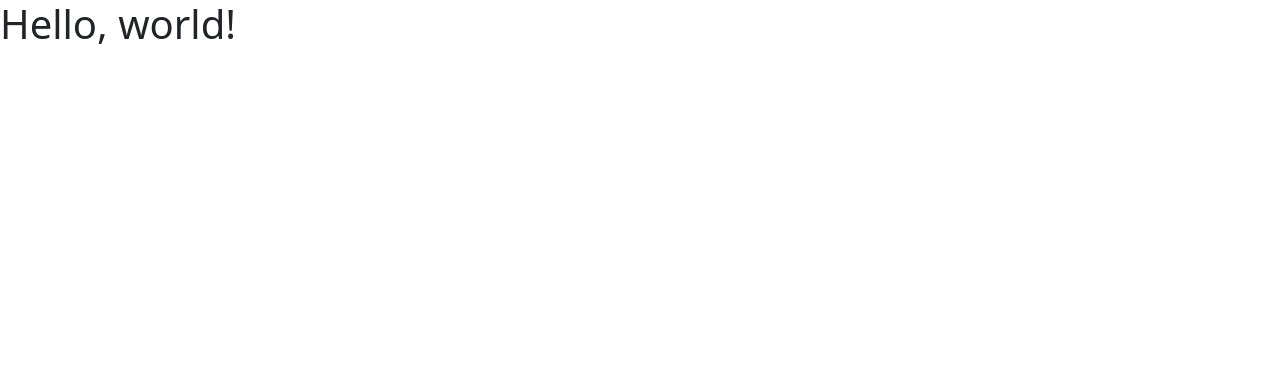
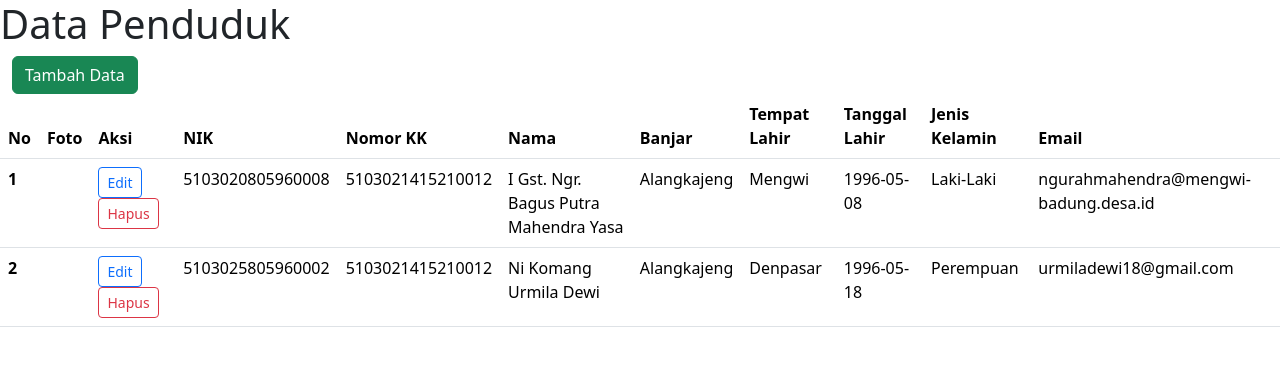
Before and after one commit to bagusmahendra85/php_projects, a PHP site: page / in a window 1280 px wide. Shown: the top 366 px of the page. Run offline with PHP 8.4, Linux system fonts and the light colour scheme; a stand-in replaces the project's code that opens the database connection; some libraries are stand-ins or nearby versions.

Commit message:
feat: add frontend table

```diff
--- a/crud_operation/index.php
+++ b/crud_operation/index.php
@@ -13,7 +13,85 @@ require "./functions/function.php";
     <link href="https://cdn.jsdelivr.net/npm/bootstrap@5.3.2/dist/css/bootstrap.min.css" rel="stylesheet" integrity="sha384-T3c6CoIi6uLrA9TneNEoa7RxnatzjcDSCmG1MXxSR1GAsXEV/Dwwykc2MPK8M2HN" crossorigin="anonymous">
   </head>
   <body>
-    <h1>Hello, world!</h1>
+    <h1>Data Penduduk</h1>
+    <div class="container-fluid">
+      <button type="button" class="btn btn-success">Tambah Data</button>
+    </div>
+    <div class="table-responsive">
+      <table class="table">
+        <thead>
+          <tr>
+            <th scope="col">No</th>
+            <th scope="col">Foto</th>
+            <th scope="col">Aksi</th>
+            <th scope="col">NIK</th>
+            <th scope="col">Nomor KK</th>
+            <th scope="col">Nama</th>
+            <th scope="col">Banjar</th>
+            <th scope="col">Tempat Lahir</th>
+            <th scope="col">Tanggal Lahir</th>
+            <th scope="col">Jenis Kelamin</th>
+            <th scope="col">Email</th>
+          </tr>
+        </thead>
+        <tbody>
+          <tr>
+            <!-- Index Field -->
+            <th scope="row">1</th>
+            <!-- Profile Photo Field -->
+            <td><img src="" alt=""></td>
+            <!-- Actions Field -->
+            <td>
+              <button type="button" class="btn btn-outline-primary btn-sm">Edit</button>
+              <button type="button" class="btn btn-outline-danger btn-sm">Hapus</button>
+            </td>
+            <!-- NIK Field -->
+            <td>5103020805960008</td>
+            <!-- Nomor KK Field -->
+            <td>5103021415210012</td>
+            <!-- Nama Field -->
+            <td>I Gst. Ngr. Bagus Putra Mahendra Yasa</td>
+            <!-- Banjar Field -->
+            <td>Alangkajeng</td>
+            <!-- Tempat Lahir Field -->
+            <td>Mengwi</td>
+            <!-- Tgl Lahir Field -->
+            <td>1996-05-08</td>
+            <!-- Jenis Kelamin Field -->
+            <td>Laki-Laki</td>
+            <!-- Email Field -->
+            <td>ngurahmahendra@mengwi-badung.desa.id</td>
+          </tr>
+          <tr>
+            <!-- Index Field -->
+            <th scope="row">2</th>
+            <!-- Profile Photo Field -->
+            <td><img src="" alt=""></td>
+            <!-- Actions Field -->
+            <td>
+              <button type="button" class="btn btn-outline-primary btn-sm">Edit</button>
+              <button type="button" class="btn btn-outline-danger btn-sm">Hapus</button>
+            </td>
+            <!-- NIK Field -->
+            <td>5103025805960002</td>
+            <!-- Nomor KK Field -->
+            <td>5103021415210012</td>
+            <!-- Nama Field -->
+            <td>Ni Komang Urmila Dewi</td>
+            <!-- Banjar Field -->
+            <td>Alangkajeng</td>
+            <!-- Tempat Lahir Field -->
+            <td>Denpasar</td>
+            <!-- Tgl Lahir Field -->
+            <td>1996-05-18</td>
+            <!-- Jenis Kelamin Field -->
+            <td>Perempuan</td>
+            <!-- Email Field -->
+            <td>urmiladewi18@gmail.com</td>
+          </tr>
+        </tbody>
+      </table>
+    </div>
     <script src="https://cdn.jsdelivr.net/npm/bootstrap@5.3.2/dist/js/bootstrap.bundle.min.js" integrity="sha384-C6RzsynM9kWDrMNeT87bh95OGNyZPhcTNXj1NW7RuBCsyN/o0jlpcV8Qyq46cDfL" crossorigin="anonymous"></script>
   </body>
 </html>
```
